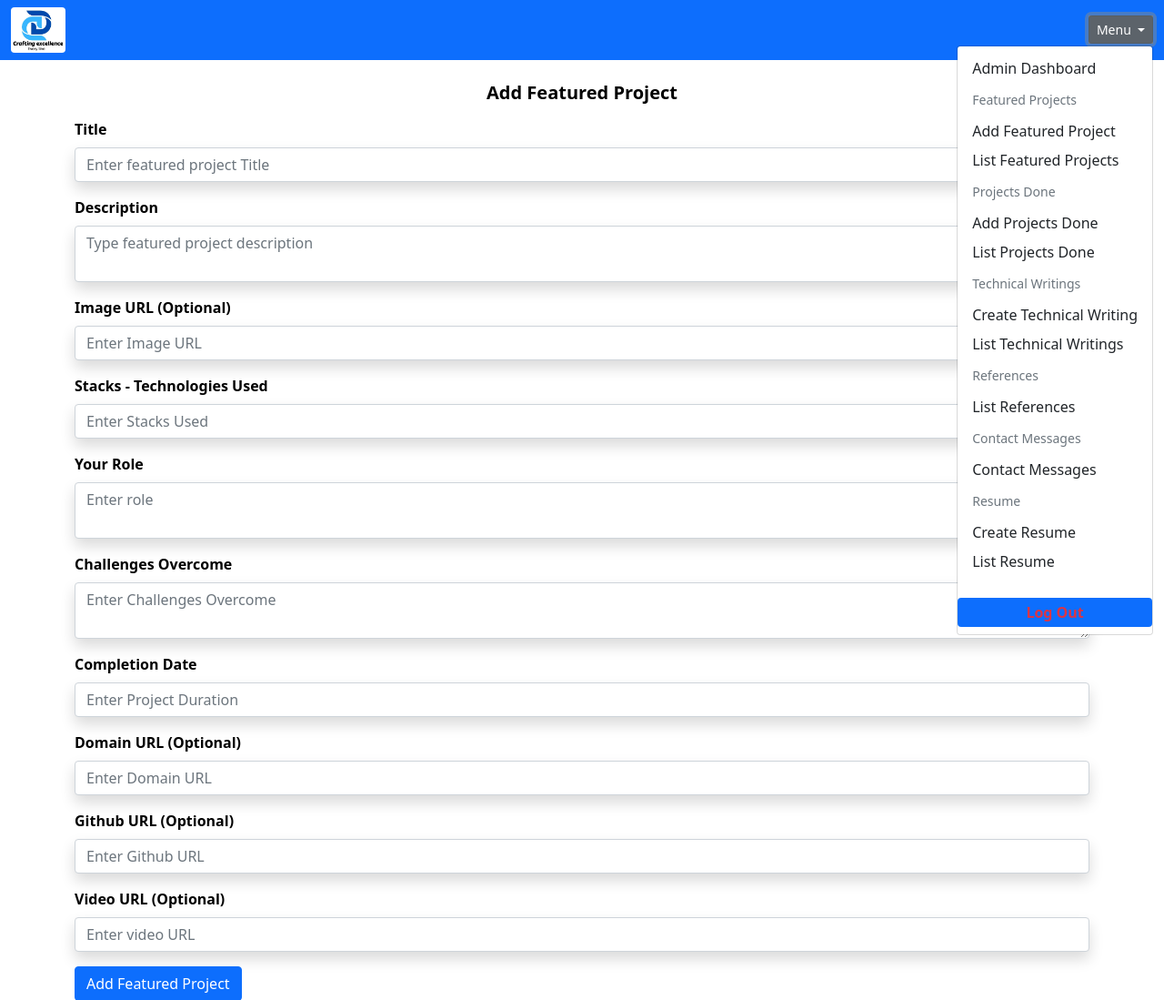
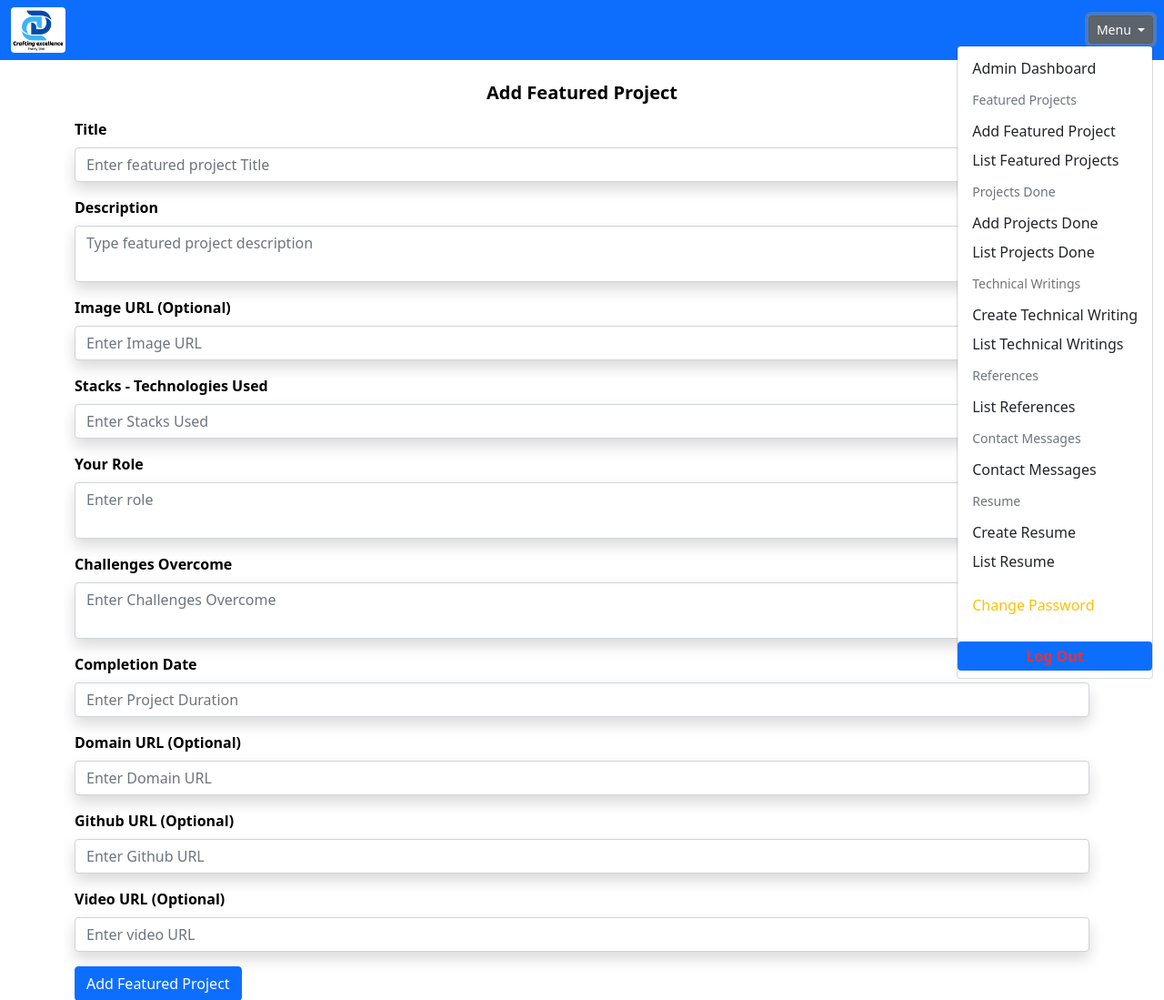
Before and after one commit to LeaderSteve84/sa-portfolio, a Flask app: page /featured_projects/new in a window 1280 px wide, after a click on "Menu". Shown: the top 1099 px of the page at 91% size. Run offline with Flask 3, Linux system fonts and the light colour scheme; parts of the project's set-up code (start-up, migrations or seed data) failed here and were passed over; some libraries are stand-ins or nearby versions.

Commit message:
FEAT: added change password link

```diff
--- a/app/templates/admin-base.html
+++ b/app/templates/admin-base.html
@@ -44,6 +44,7 @@
 	    <li class="dropdown-header">Resume</li>
             <li><a class="dropdown-item" href="{{ url_for('main.resume.create_resume') }}">Create Resume</a></li>
             <li><a class="dropdown-item" href="{{ url_for('main.resume.list_resume') }}">List Resume</a></li>
+            <li><a class="dropdown-item mt-3 text-warning" href="#">Change Password</a></li>
             <br>
             <li><a class="dropdown-item text-danger fw-bold text-center btn bg-primary" href="{{ url_for('main.auth.logoutForm') }}">Log Out</a></li>
           </ul>
```
